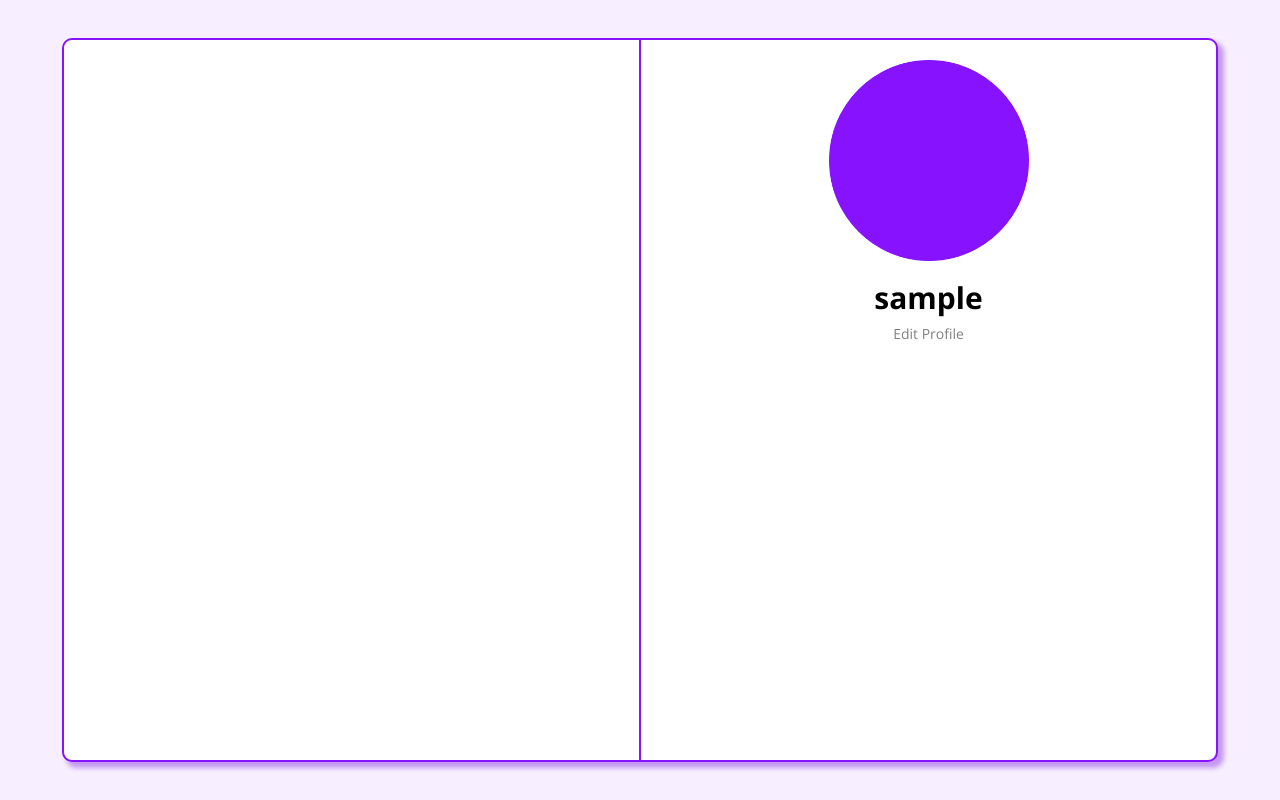
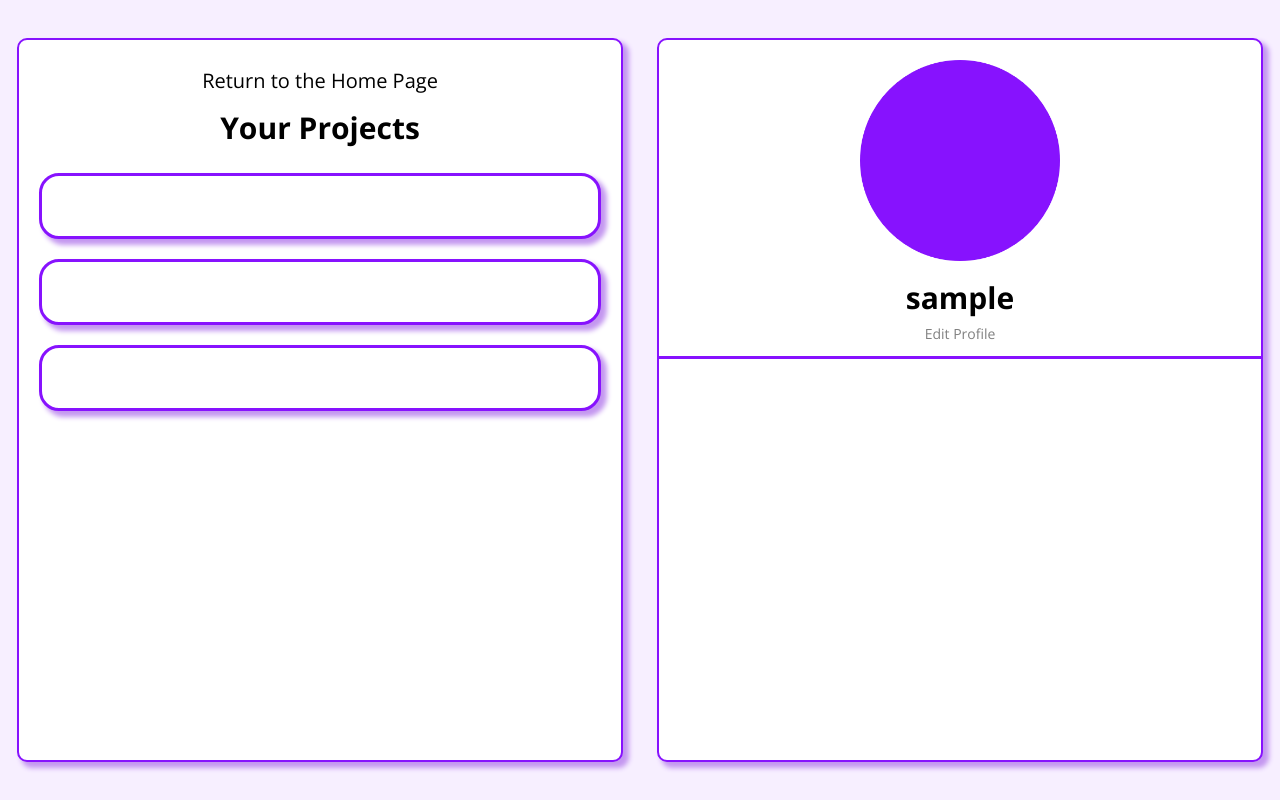
Before and after one commit to Miv2nir/diploma2425, a Django app: page /profile/ in a window 1280 px wide. Run offline with Django 5.2, Linux system fonts and the light colour scheme; the visitor is signed in with stand-in values (Sample User, id 1).

Commit message:
some more profile page experiments

```diff
--- a/timesite/backend/static/style.css
+++ b/timesite/backend/static/style.css
@@ -153,7 +153,9 @@ a {
 }
 .home-container.full-width {
     width: 90vw;
-
+}
+.home-container.half {
+    width: 47vw;
 }
 .home-container.transitioning {
     transition: width 600ms,box-shadow 600ms, border-width 600ms;
@@ -203,3 +205,19 @@ a {
 color: var(--text-subtitle-color);
 font-size: 0.7rem;
 }
+.hr {
+    min-height: 0.15rem;
+    background-color: var(--border-color);
+}
+.project-item {
+    height: 3rem;
+    margin-left: 1rem;
+    margin-right: 1rem;
+    border: solid;
+    border-radius: 1rem;
+    border-color: var(--border-color);
+    background-color: var(--highlight-color);
+    box-shadow: 5px 5px 5px 1px var(--shadow-color);
+    overflow: hidden;
+    margin-bottom: 1rem;
+}
--- a/timesite/backend/templates/backend/home.html
+++ b/timesite/backend/templates/backend/home.html
@@ -13,7 +13,10 @@
 
 <body>
     <span class="home-main-container">
-        <div class="home-container" id="container-side-1"></div>
+        <div class="home-container" id="container-side-1">
+            <h2>Recent projects</h2>
+            <div class="project-item"></div>
+        </div>
         <div class="home-container center" id="container-main">
             <div class="underlying-container">
             <h1>Welcome back, {{user}}</h1>
--- a/timesite/backend/templates/backend/profile_page.html
+++ b/timesite/backend/templates/backend/profile_page.html
@@ -13,20 +13,25 @@
 
 <body>
     <span class="home-main-container">
-        <div class="home-container center full-width" id="container-main">
-            <span style="display:flex; flex-direction: row;">
 
-                <div class="underlying-container half"></div>
-                <div style="min-width: 0.1rem; background-color: var(--border-color);"></div>
-                <div class="underlying-container half">
+
+                <div class="home-container half">
+                    <br>
+                    <a href="/" class="fancy-underline">Return to the Home Page</a>
+                    <h2 style="margin-top: 0rem;">Your Projects</h2>
+                    <div class="project-item"></div>
+                    <div class="project-item"></div>
+                    <div class="project-item"></div>
+                </div>
+                <!--div style="min-width: 0.1rem; background-color: var(--border-color);"></div-->
+                <div class="home-container half">
                     <!--h1>{{user}}'s Profile Page</h1-->
                     <img src="{% static 'pfp_placeholder.png' %}" class="pfp-profile">
                     <h2 class="text-containered" style="margin-top: 0.5rem; margin-bottom: 0rem;">{{user}}
                     </h2>
                     <a href="edit/" class="fancy-underline subtitle">Edit Profile</a>
+                    <div class="hr"></div>
                 </div>
-            </span>
-        </div>
 
     </span>
 </body>
```
